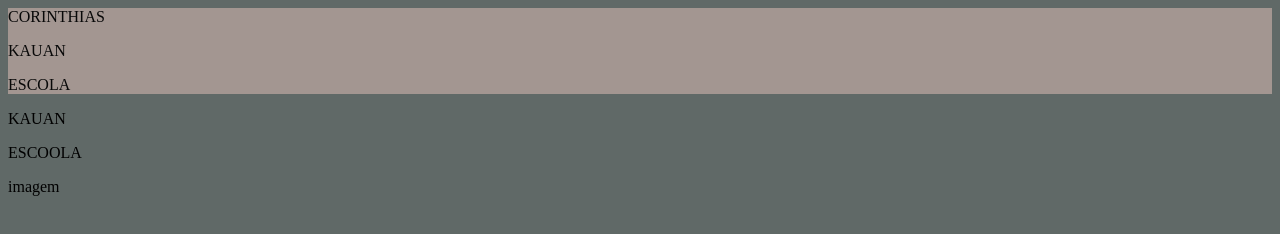
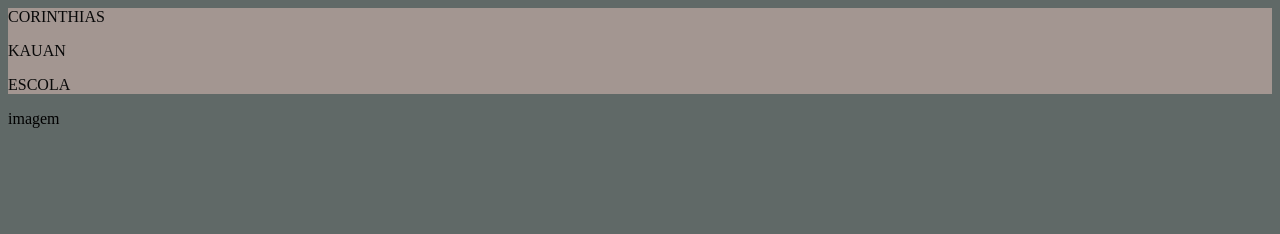
Before and after one commit to kauazinho15/meu-primeiro-repositorio, a plain HTML site: page index.html in a window 1280 px wide. Drawn offline with Linux system fonts and the light colour scheme.

Commit message:
kguyitgjvy

```diff
--- a/index.html
+++ b/index.html
@@ -16,9 +16,7 @@
 </p> ESCOLA
 
     </header>
-  <p>
-    KAUAN
-  </p> ESCOOLA
+
 
 
 
```
